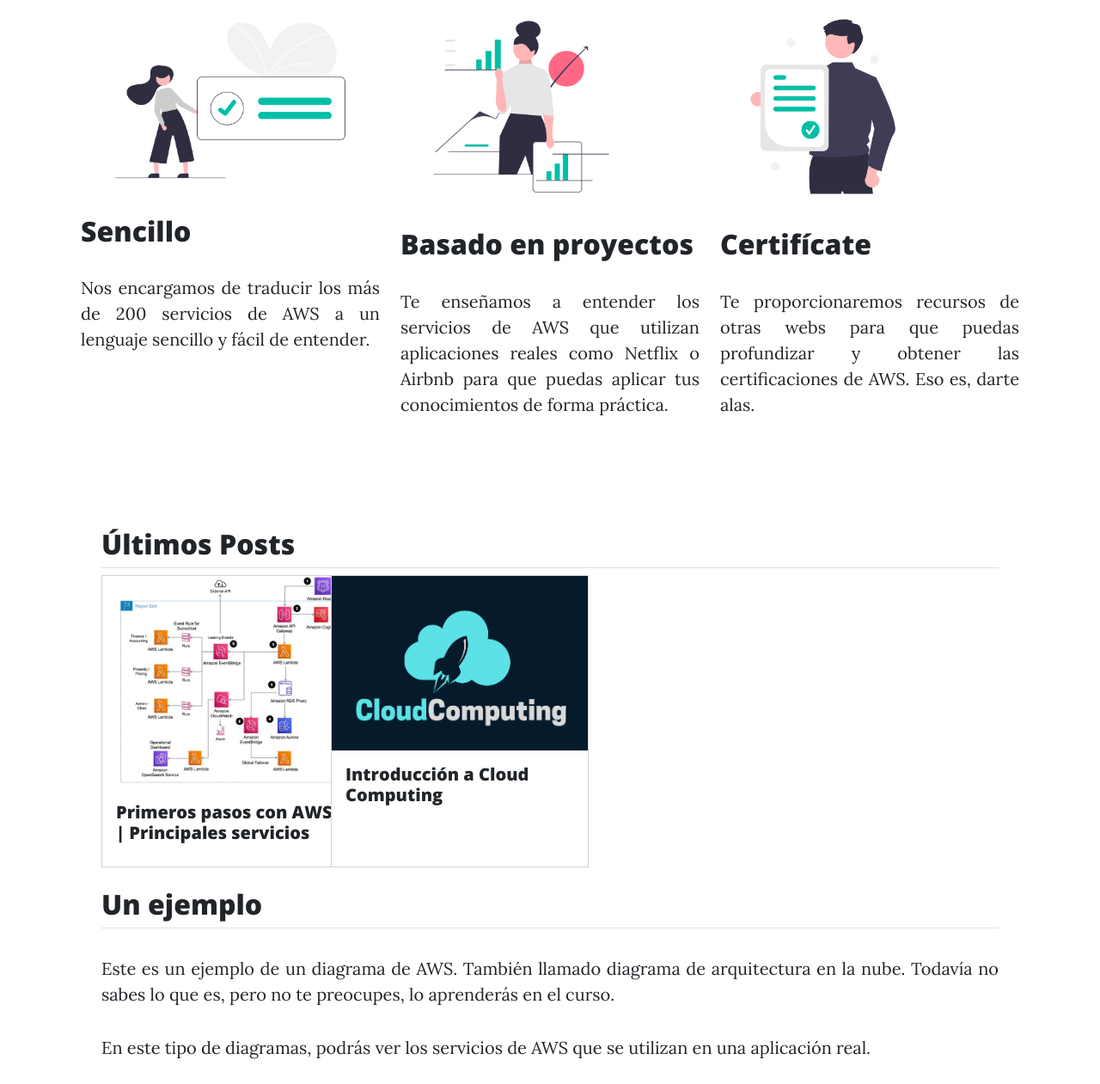
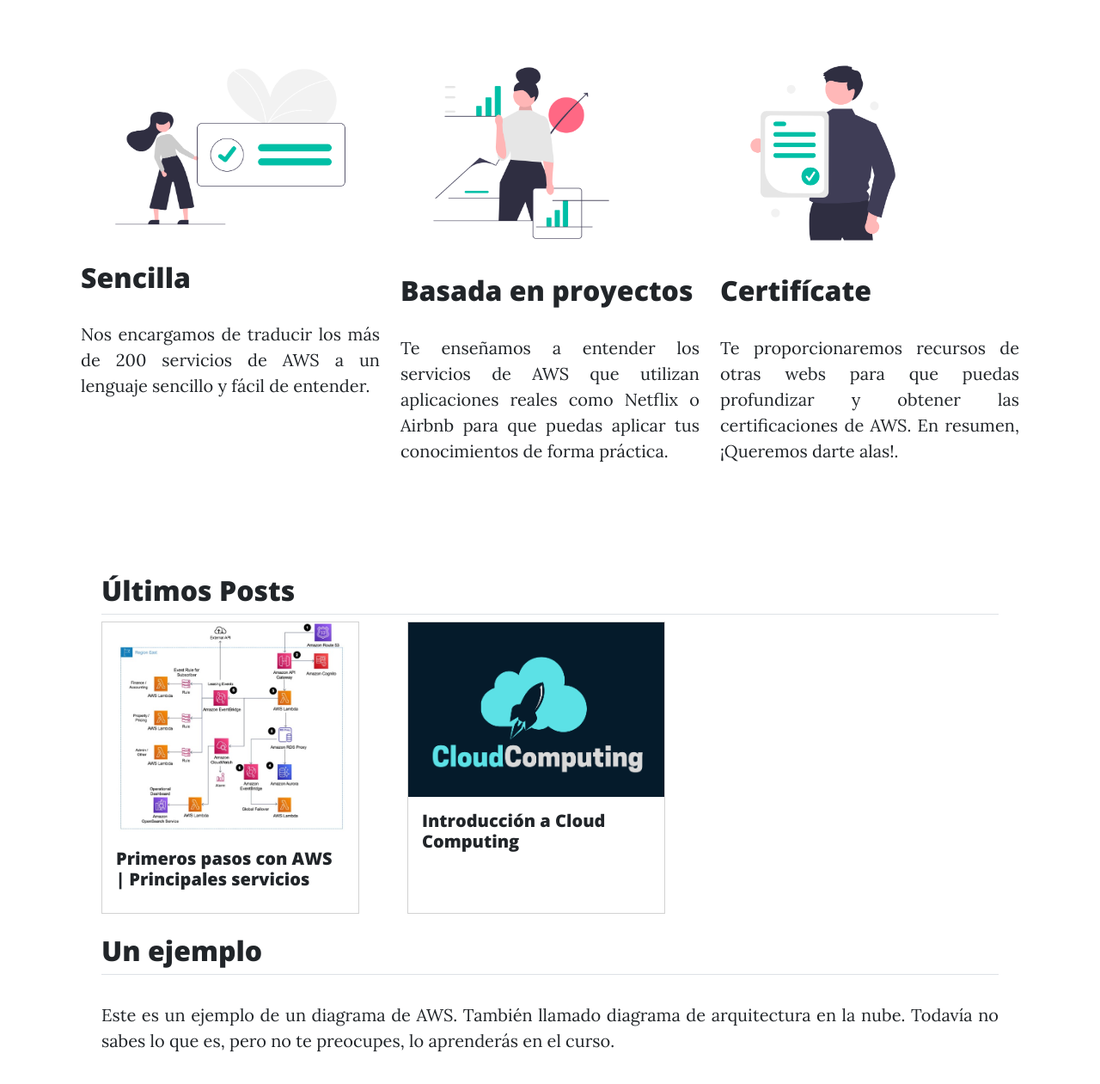
Before and after one commit to FernandoCarazoMelo/awsdesdecero, a Flask app: page / in a window 1280 px wide. Shown: the part 1858-3119 px from the top of the page at 86% size. Run offline with Flask 2, Linux system fonts and the light colour scheme; some libraries are stand-ins or nearby versions.

Commit message:
update sizes

```diff
--- a/templates/index.html
+++ b/templates/index.html
@@ -1,7 +1,12 @@
 {% extends "base_template.html" %}
 
 {% block title %}
-AWS Desde Cero
+
+<p style="text-align:center">
+    AWS <br>
+    Desde Cero
+</p>
+
 {% endblock %}
 
 {% block subtitle %}
@@ -49,7 +54,7 @@ Aprendizaje en la nube - Aprende, practica, certifícate en AWS
             <div class="feature-icon mb-3">
                 <img src="{{ url_for('static', filename='img/simple.png') }}" alt="" class="img-fluid" style="max-height: 250px;">
             </div>
-            <h3 class="fs-2">Sencillo</h3>
+            <h3 class="fs-2">Sencilla</h3>
             <p>Nos encargamos de traducir los más de 200 servicios de AWS a un lenguaje sencillo y fácil de entender.
             </p>
         </div>
@@ -57,7 +62,7 @@ Aprendizaje en la nube - Aprende, practica, certifícate en AWS
             <div class="feature-icon mb-3">
                 <img src="{{ url_for('static', filename='img/project.png') }}" alt="" class="img-fluid" style="max-height: 250px;">
             </div>
-            <h3 class="fs-2">Basado en proyectos</h3>
+            <h3 class="fs-2">Basada en proyectos</h3>
             <p>Te enseñamos a entender los servicios de AWS que utilizan aplicaciones reales como Netflix o Airbnb para
                 que puedas aplicar tus conocimientos de forma práctica.</p>
         </div>
@@ -67,7 +72,7 @@ Aprendizaje en la nube - Aprende, practica, certifícate en AWS
             </div>
             <h3 class="fs-2">Certifícate</h3>
             <p>Te proporcionaremos recursos de otras webs para que puedas profundizar y obtener las certificaciones de
-                AWS. Eso es, darte alas.</p>
+                AWS. En resumen, ¡Queremos darte alas!.</p>
         </div>
     </div>
 </div>
@@ -81,7 +86,7 @@ Aprendizaje en la nube - Aprende, practica, certifícate en AWS
     <div class="row" data-masonry="{&quot;percentPosition&quot;: true }">
         {% for jpg_file, file, file_name in file_info %}
 
-        <div class="col-sm-6 col-md-4 col-lg-3 col-xl-3 mb-4">
+        <div class="col-sm-12 col-md-6 col-lg-6 col-xl-4 mb-4">
 
             <a href=" {{ url_for('pubs', file=file)}}">
 
```
Also changed, not shown: templates/aws-services.html (+6 -1 lines), templates/contactus.html (+8 -3 lines).
